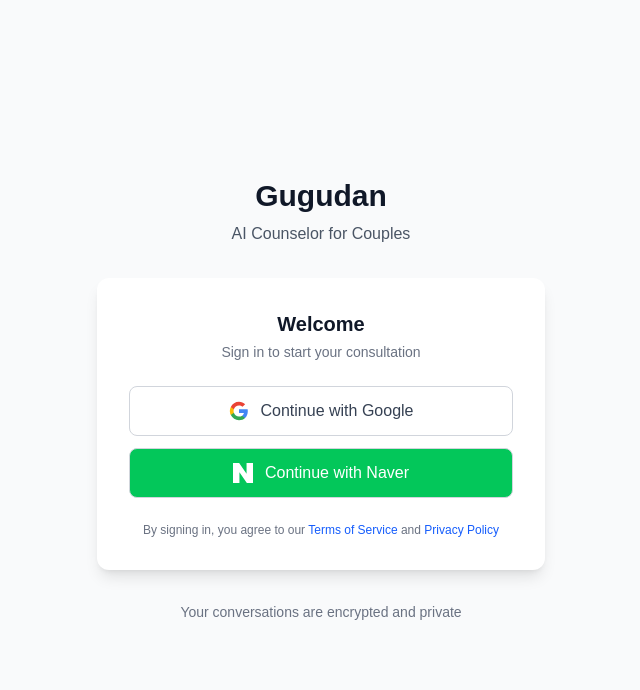
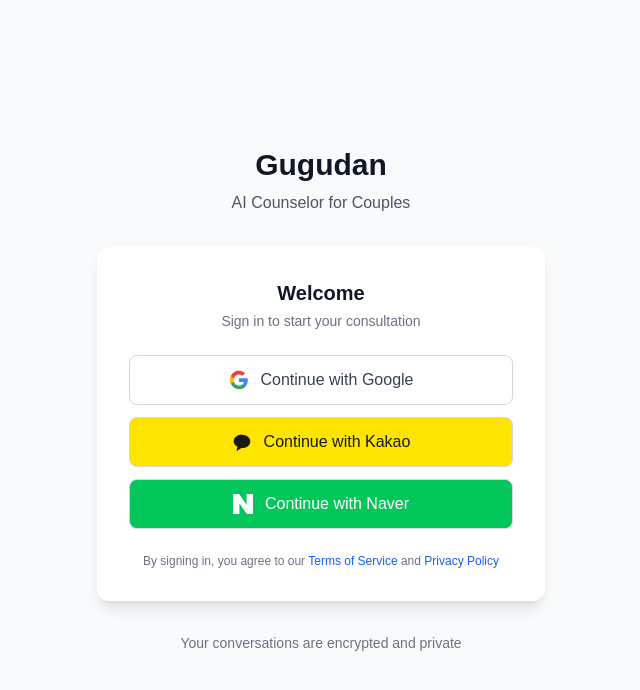
Before and after one commit to arti1117/gugudan-frontend, a Next.js app: page /login in a window 1280 px wide. Shown: the top 690 px of the page, without its empty margins (319-959 px from the left). Built offline with nearby package versions, Linux system fonts and the light colour scheme; no server answers.

Commit message:
fix: [나큰솔] kakao login 버튼 추가

```diff
--- a/app/login/page.tsx
+++ b/app/login/page.tsx
@@ -3,7 +3,7 @@
 import { useRouter } from "next/navigation";
 import { useEffect } from "react";
 
-import {GoogleLoginButton, NaverLoginButton} from "@/components/auth/LoginButton";
+import {GoogleLoginButton, KakaoLoginButton, NaverLoginButton} from "@/components/auth/LoginButton";
 import { useAuth } from "@/hooks/useAuth";
 import { ROUTES } from "@/lib/constants";
 
@@ -55,7 +55,7 @@ export default function LoginPage() {
           {/* Social Login Buttons */}
           <div className="space-y-3">
             <GoogleLoginButton />
-  {/*          <KakaoLoginButton />*/}
+            <KakaoLoginButton />
             <NaverLoginButton />
           </div>
 
```
